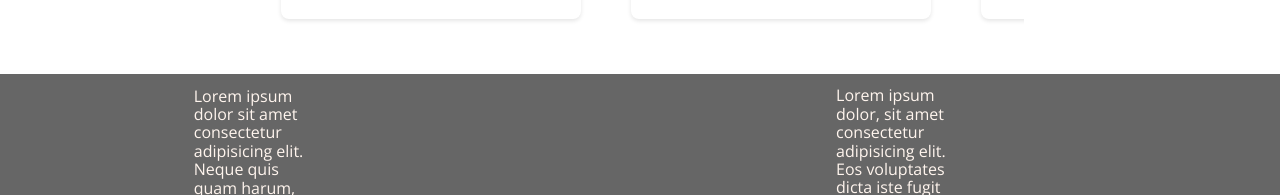
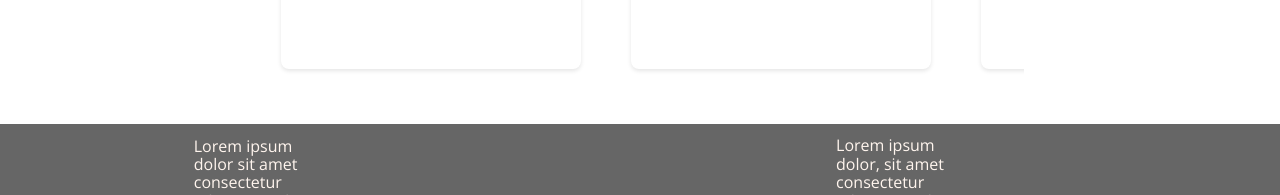
Before and after one commit to AndreaPrati98/Polimi--Hypermedia---project, a Nuxt app: page /artists/artist1 in a window 1280 px wide. Shown: the part 1240-1435 px from the top of the page. Built offline with nearby package versions, Linux system fonts and the light colour scheme; a web font is replaced by a local one.

Commit message:
minor style fixes to the add'l content card

```diff
--- a/components/img-component/card-additional-content.vue
+++ b/components/img-component/card-additional-content.vue
@@ -4,13 +4,13 @@
             <img :src="imgUrl"/>
             <h3>{{ title }}</h3>
             <div class="focus-content">
-                <p>
-                    {{ content }}
-                    <button-std
+                <p>{{ content }}</p>
+                <button-std
                         :btnTextSize="'12px'"
                         :btnText="btnTxt"
                         :btnDst="btnDst"/>
-                </p>
+
+
             </div>
         </div>
     </div>
@@ -47,7 +47,7 @@ export default {
 
     .card {
     width: 300px;
-    height: 280px;
+    height: 330px;
     padding: 0;
     box-shadow: 0 2px 4px 0 rgba(0,0,0,0.1);
     border-radius: 8px;
@@ -83,6 +83,8 @@ export default {
     .card p {
     margin: 0;
     line-height: 1.5;
+    padding: 8px 12px;
+
     }
 
     .card:hover img, .card:focus-within img {
@@ -92,4 +94,8 @@ export default {
     .card:hover h3, .card:focus-within h3 {
     padding: 8px 12px 0;
     }
+
+    .button-std{
+        margin-top: 20px;
+    }
 </style>
```
